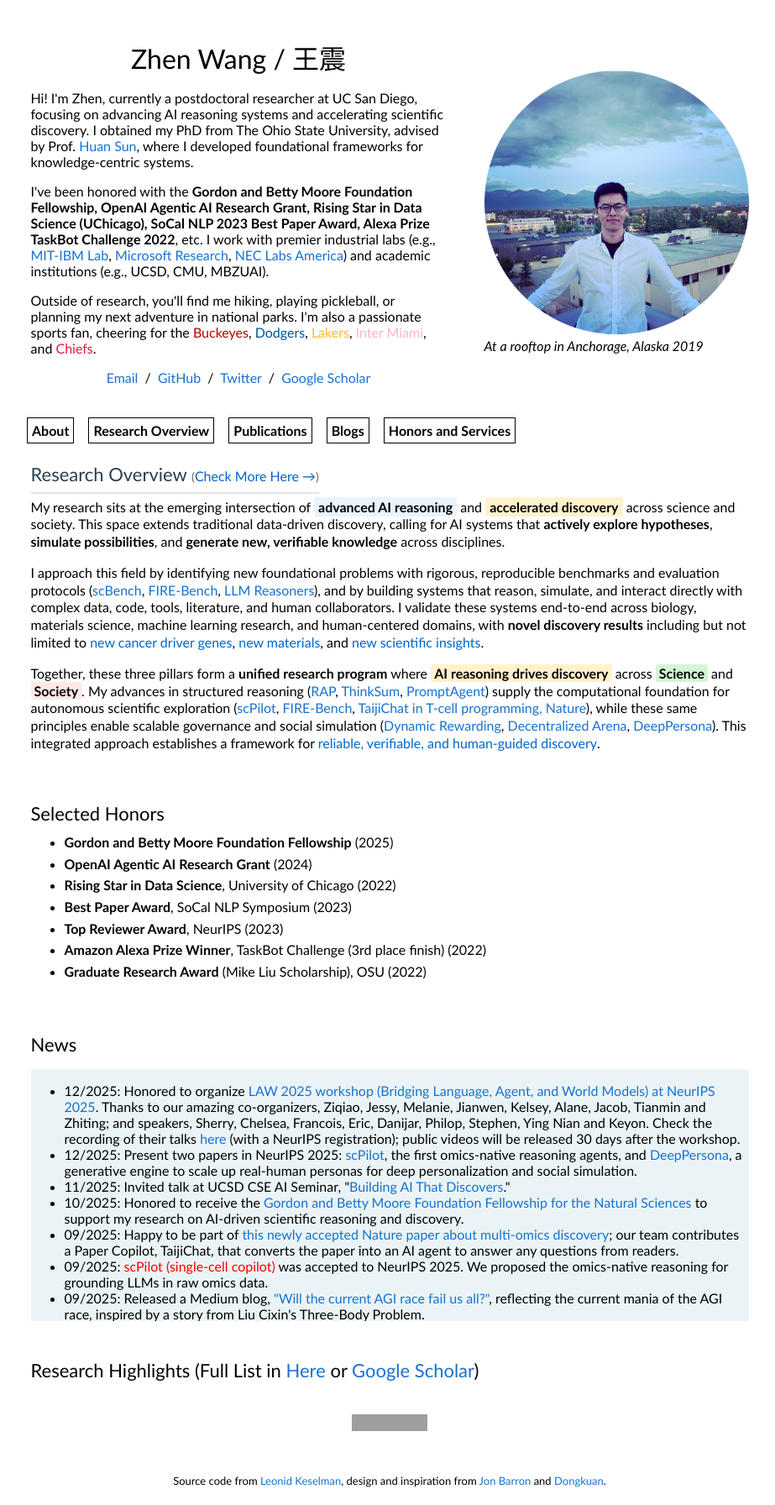
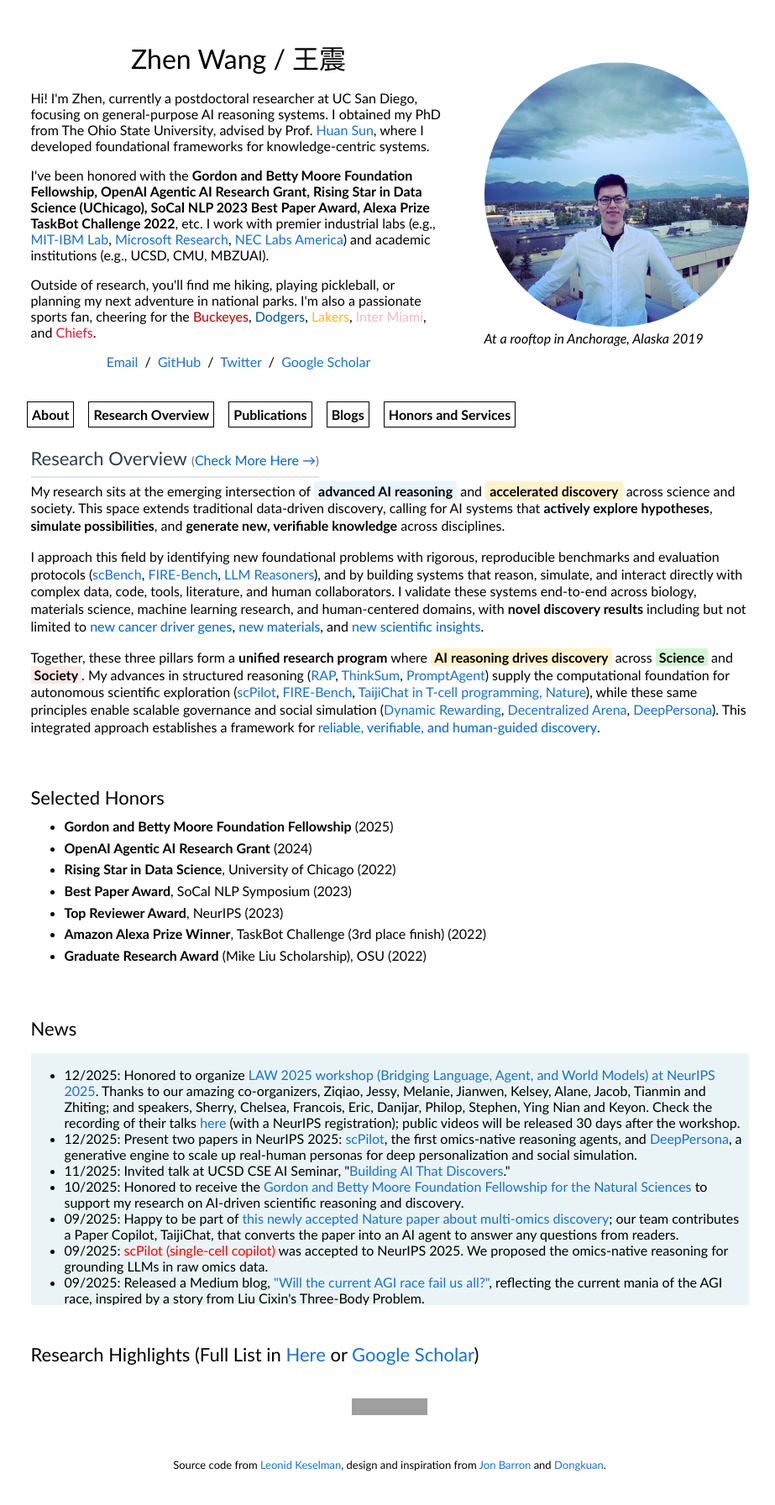
Before and after one commit to zhenwang9102/zhenwang9102.github.io, a Jekyll site: the page built from _posts/2019-06-02-venue.markdown, in a window 1280 px wide. Shown: the whole page at 84% size, without its empty margins (176-1099 px from the left). Built offline with Jekyll 4.4.1, drawn with Linux system fonts in a browser that asks for light colours; grey boxes are pictures that could not be loaded.

Commit message:
Update default.html

```diff
--- a/_layouts/default.html
+++ b/_layouts/default.html
@@ -57,7 +57,7 @@
                 Zhen Wang / 王震
               </h1>
               <p>
-                Hi! I'm Zhen, currently a postdoctoral researcher at UC San Diego, focusing on advancing AI reasoning systems and accelerating scientific discovery. I obtained my PhD from The Ohio State University, advised by Prof. <a href="https://cse.osu.edu/people/sun.397">Huan Sun</a>, where I developed foundational frameworks for knowledge-centric systems.
+                Hi! I'm Zhen, currently a postdoctoral researcher at UC San Diego, focusing on general-purpose AI reasoning systems. I obtained my PhD from The Ohio State University, advised by Prof. <a href="https://cse.osu.edu/people/sun.397">Huan Sun</a>, where I developed foundational frameworks for knowledge-centric systems.
               </p>
               <p>
                 I've been honored with the <b>Gordon and Betty Moore Foundation Fellowship, OpenAI Agentic AI Research Grant, Rising Star in Data Science (UChicago), SoCal NLP 2023 Best Paper Award, Alexa Prize TaskBot Challenge 2022</b>, etc.
```
